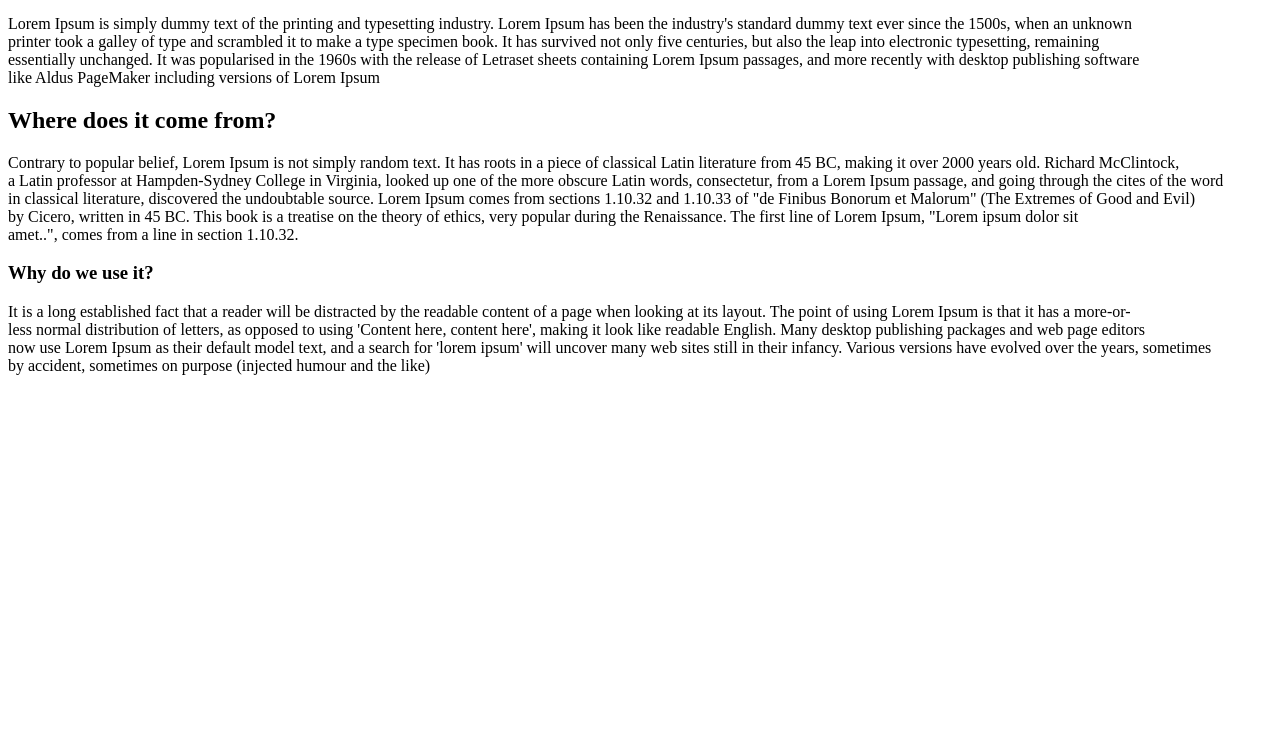
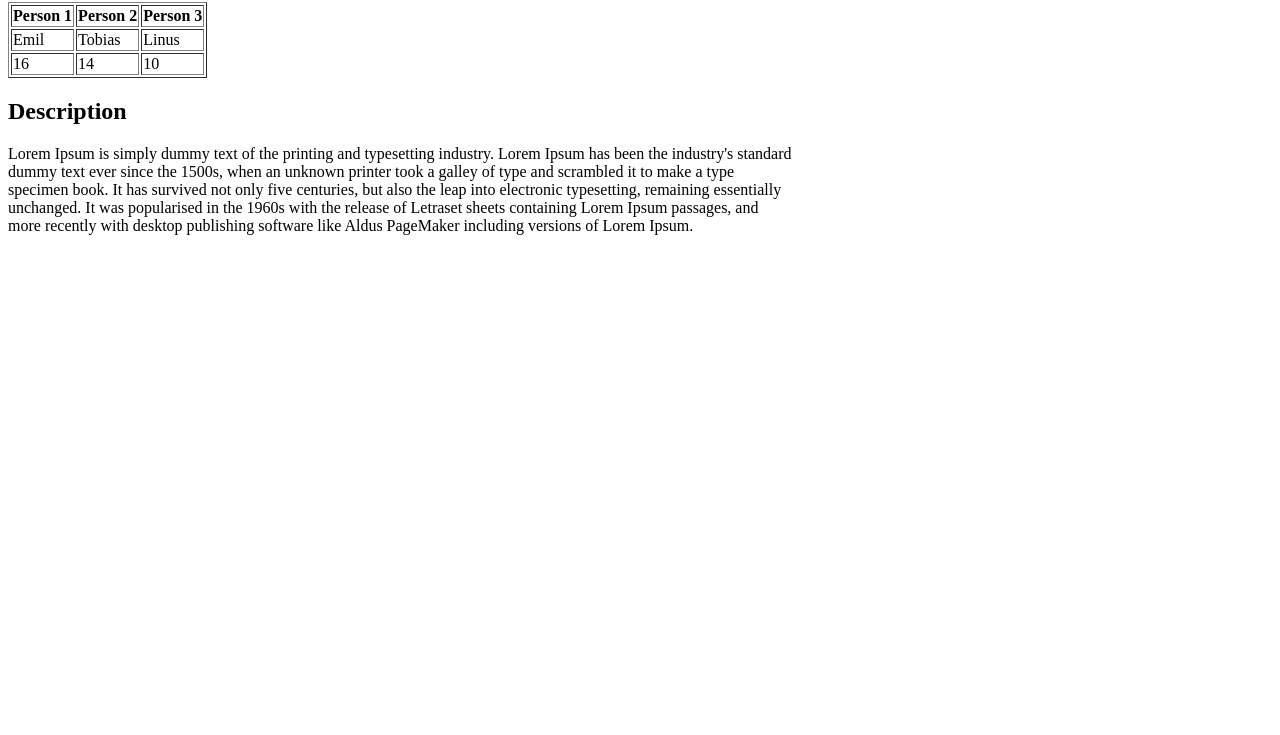
Before and after one commit to mer1em/html4, a plain HTML site: page index.html in a window 1280 px wide. Shown: the part 65-800 px from the top of the page. Drawn offline with Linux system fonts and the light colour scheme.

Commit message:
Add files via upload

```diff
--- a/index.html
+++ b/index.html
@@ -6,33 +6,33 @@
     <title>Document</title>
 </head>
 <body>
-    <!-- What is Lorem Ipsum? -->
-    <h1>What is Lorem Ipsum?</h1>
+    <h2>Table Grid</h2>
+    <table border="1">
+        <thead>
+            <tr>
+                <th>Person 1</th>
+                <th>Person 2</th>
+                <th>Person 3</th>
+            </tr>
+            <tr>
+                <td>Emil</td>
+                <td>Tobias</td>
+                <td>Linus</td>
+            </tr>
+            <tr>
+                <td>16</td>
+                <td>14</td>
+                <td>10</td>
+            </tr>
+        </thead>
+    </table>
+    <h2>Description</h2>
     <p>
-        Lorem Ipsum is simply dummy text of the printing and typesetting industry. Lorem Ipsum has been the industry's standard dummy text ever since the 1500s, when an unknown <br>
-        printer took a galley of type and scrambled it to make a type specimen book. It has survived not only five centuries, but also the leap into electronic typesetting, remaining <br>
-        essentially unchanged. It was popularised in the 1960s with the release of Letraset sheets containing Lorem Ipsum passages, and more recently with desktop publishing software <br>
-        like Aldus PageMaker including versions of Lorem Ipsum
+        Lorem Ipsum is simply dummy text of the printing and typesetting industry. Lorem Ipsum has been the industry's standard <br>
+        dummy text ever since the 1500s, when an unknown printer took a galley of type and scrambled it to make a type <br>
+        specimen book. It has survived not only five centuries, but also the leap into electronic typesetting, remaining essentially <br>
+        unchanged. It was popularised in the 1960s with the release of Letraset sheets containing Lorem Ipsum passages, and <br>
+        more recently with desktop publishing software like Aldus PageMaker including versions of Lorem Ipsum.
     </p>
-
-    <!-- Where does it come from? -->
-    <h2>Where does it come from?   </h2>
-    <p>
-        Contrary to popular belief, Lorem Ipsum is not simply random text. It has roots in a piece of classical Latin literature from 45 BC, making it over 2000 years old. Richard McClintock, <br>
-        a Latin professor at Hampden-Sydney College in Virginia, looked up one of the more obscure Latin words, consectetur, from a Lorem Ipsum passage, and going through the cites of the word <br>
-        in classical literature, discovered the undoubtable source. Lorem Ipsum comes from sections 1.10.32 and 1.10.33 of "de Finibus Bonorum et Malorum" (The Extremes of Good and Evil) <br>
-        by Cicero, written in 45 BC. This book is a treatise on the theory of ethics, very popular during the Renaissance. The first line of Lorem Ipsum, "Lorem ipsum dolor sit<br>
-         amet..", comes from a line in section 1.10.32.
-    </p>
-
-    <!-- Why do we use it? -->
-    <h3>Why do we use it?</h3>
-    <p>
-        It is a long established fact that a reader will be distracted by the readable content of a page when looking at its layout. The point of using Lorem Ipsum is that it has a more-or-<br>
-        less normal distribution of letters, as opposed to using 'Content here, content here', making it look like readable English. Many desktop publishing packages and web page editors <br>
-        now use Lorem Ipsum as their default model text, and a search for 'lorem ipsum' will uncover many web sites still in their infancy. Various versions have evolved over the years, sometimes <br>
-        by accident, sometimes on purpose (injected humour and the like)
-    </p>
-
 </body>
 </html>
```
